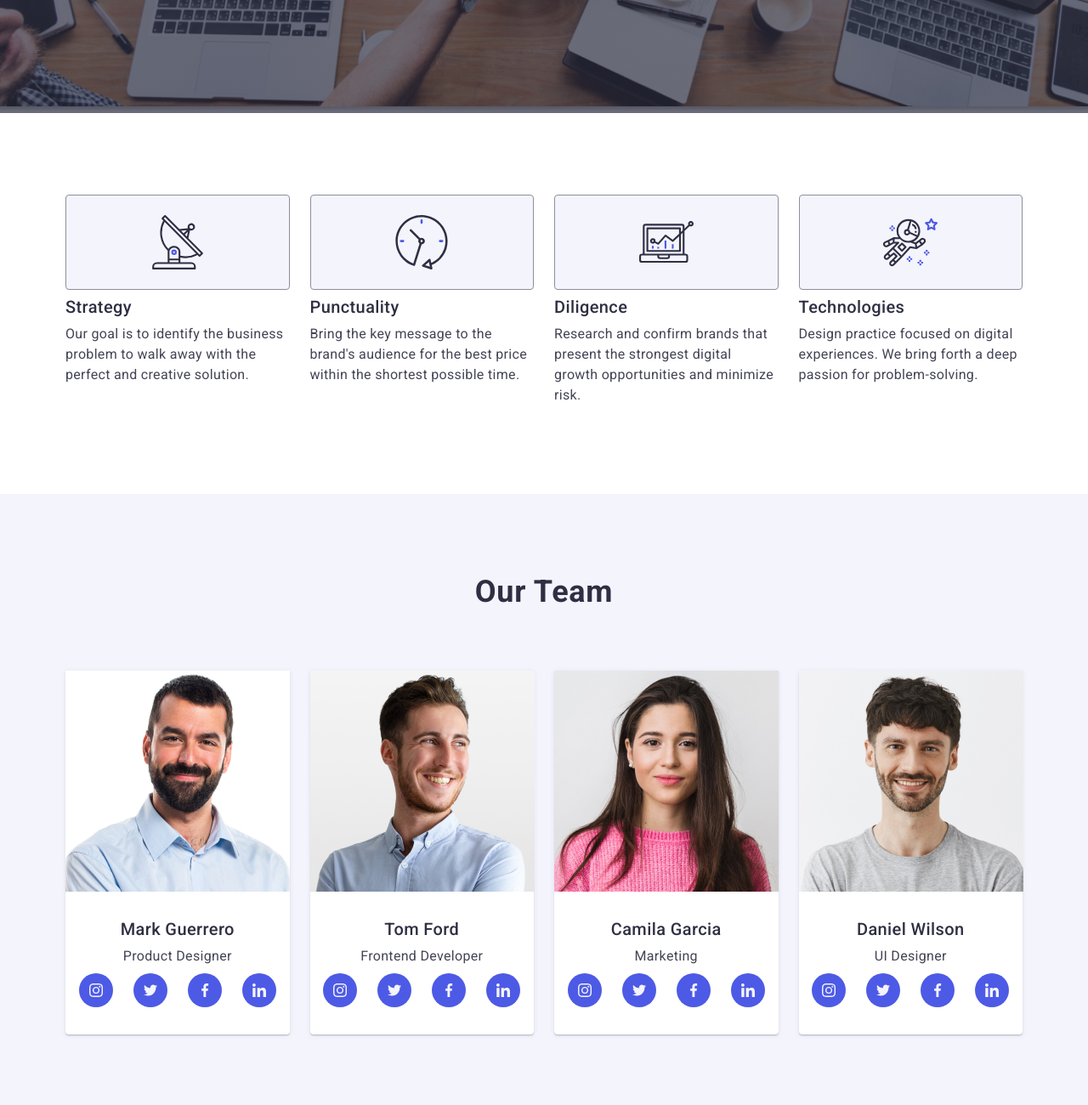
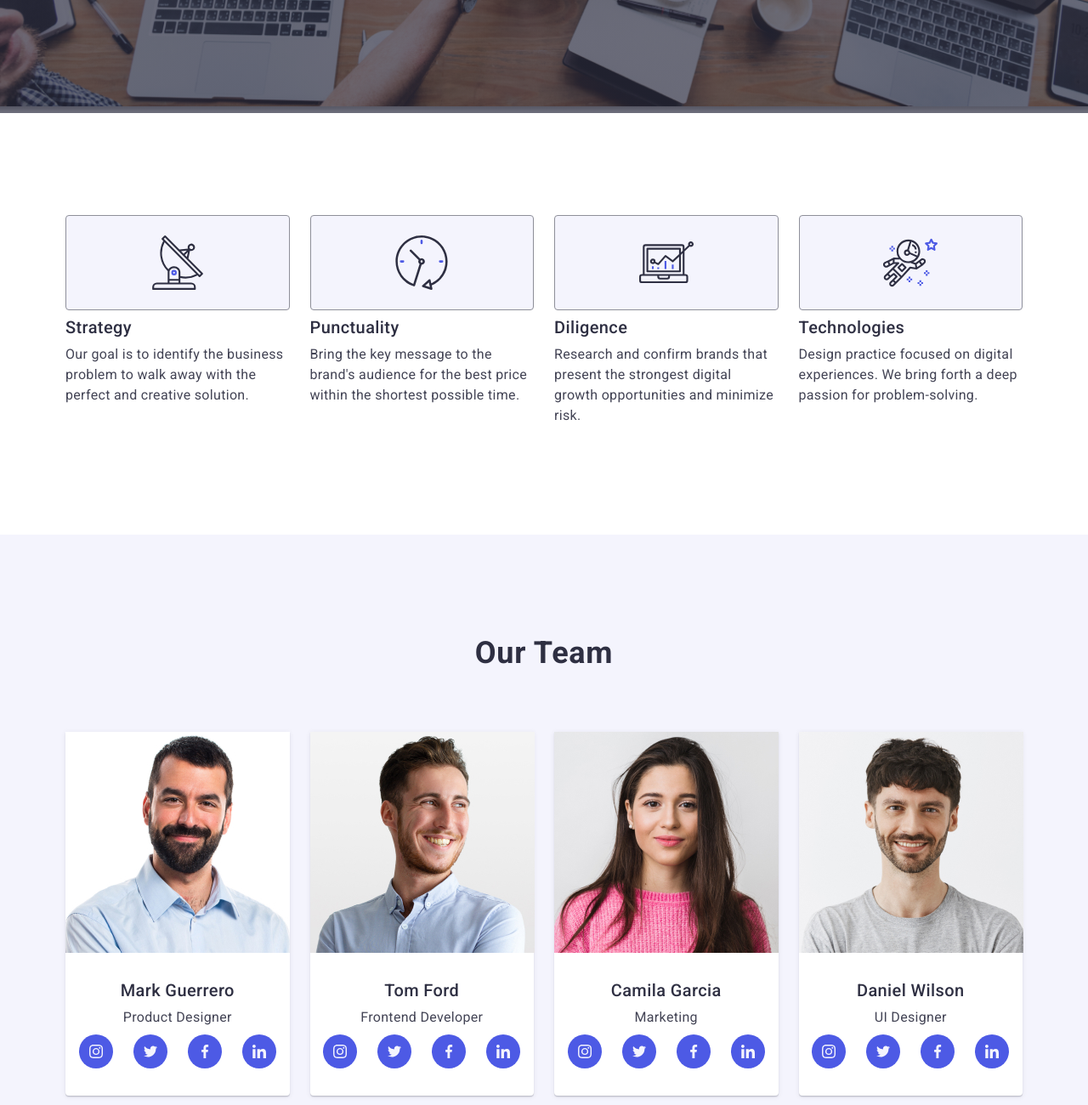
Before and after one commit to Slavik894/goit-markup-hw-06, a plain HTML site: page index.html in a window 1280 px wide. Shown: the part 540-1840 px from the top of the page at 85% size. Drawn offline with nearby package versions, Linux system fonts and the light colour scheme.

Commit message:
team section styles

```diff
--- a/css/styles.css
+++ b/css/styles.css
@@ -669,6 +669,9 @@ margin-bottom: 8px;
   }
 }
 @media screen and (min-width: 1158px){
+  .advantages-page {
+    padding: 120px 0;
+  }
 
   .adv-item-icon {
     background-color: #f4f4fd;
@@ -813,6 +816,9 @@ margin-bottom: 8px;
   }
 }
 @media screen and (min-width: 1158px){
+  .our-team-page{
+    padding: 120px 0;
+  }
   .our-team-page-container{
     width: 100%;
   }
```
